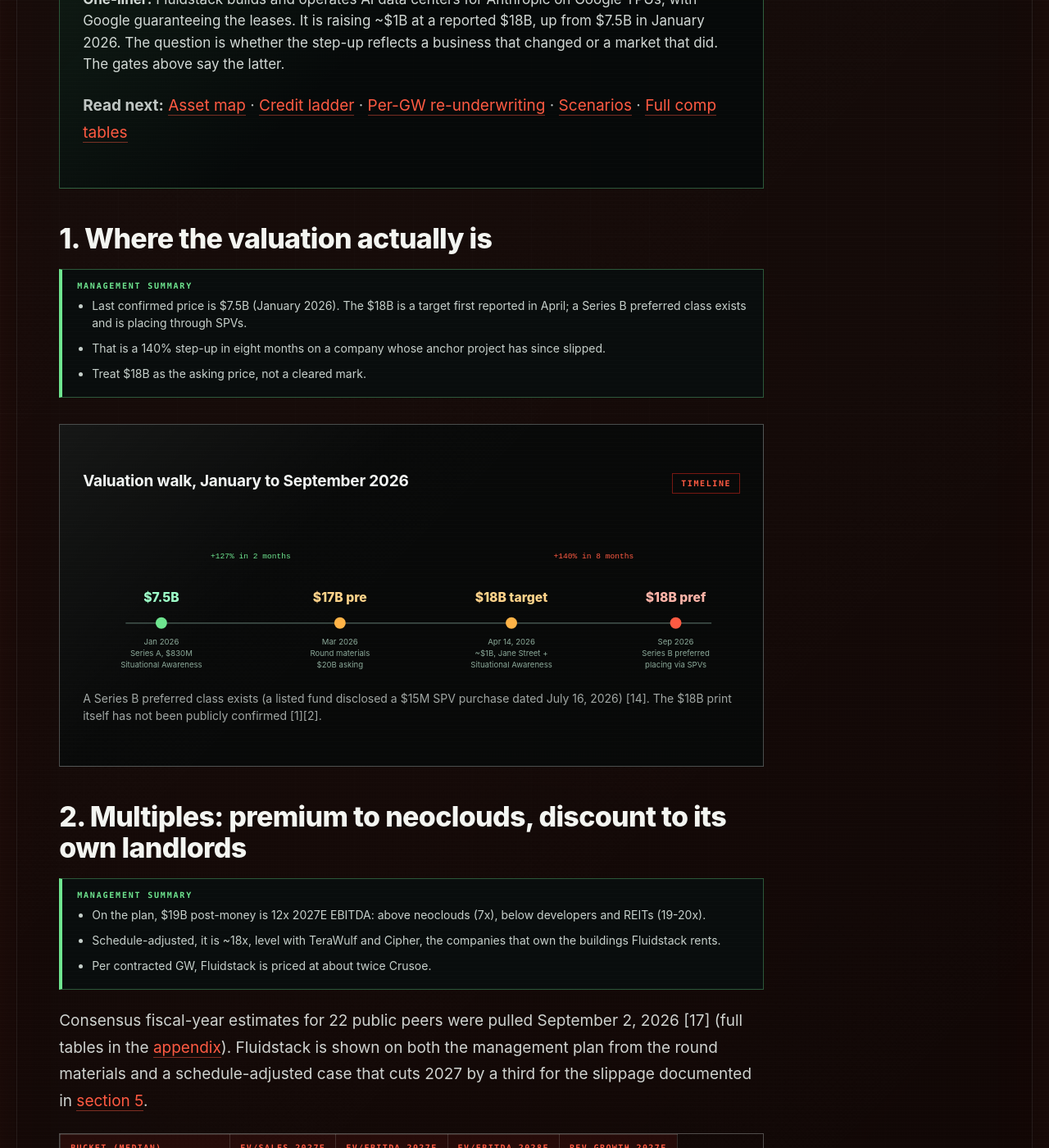
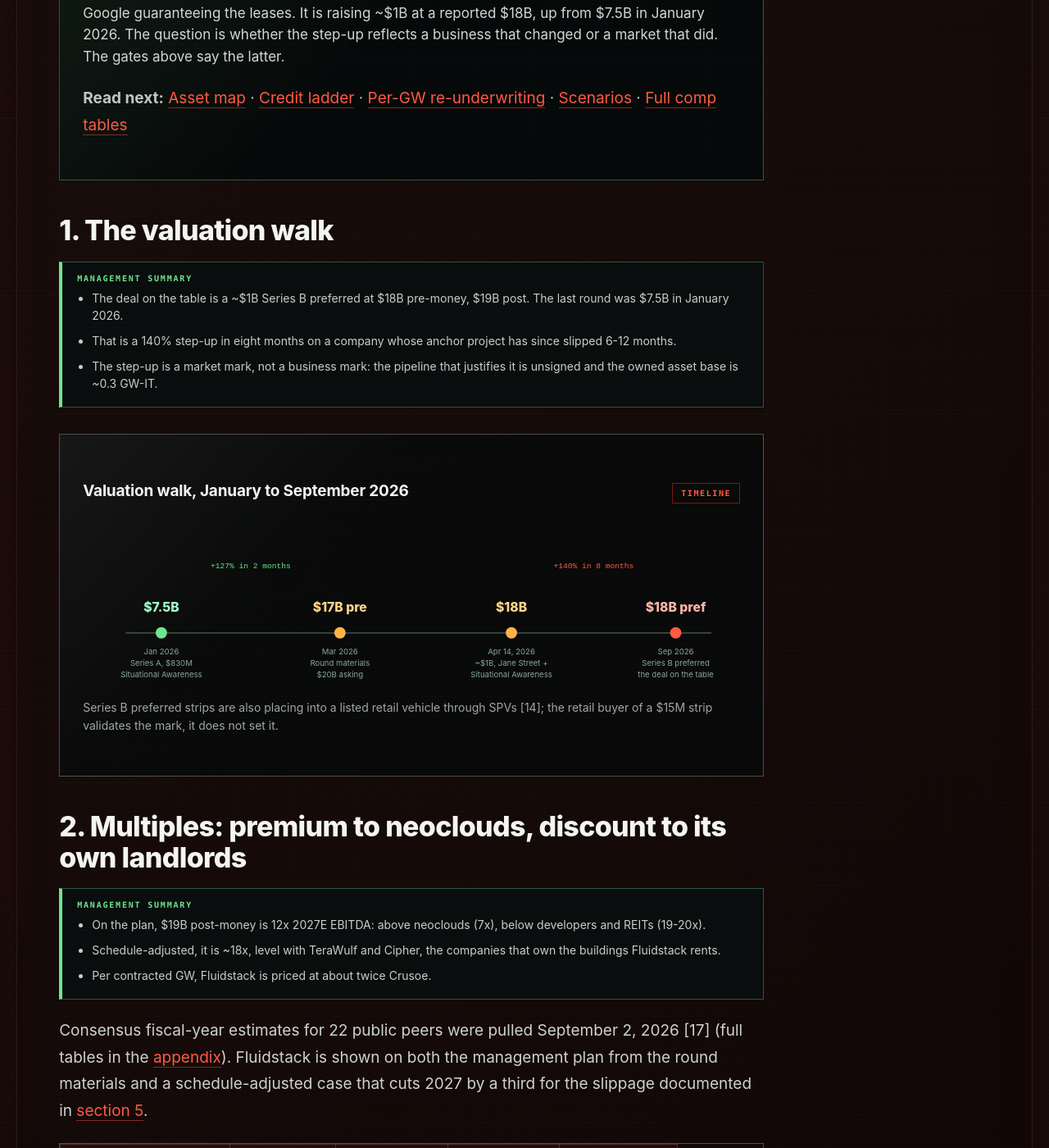
Before and after one commit to agtico/agtico.github.io, a Jekyll site: the page built from _posts/2026-09-02-fluidstack-series-b-18b-evaluation.md, in a window 1280 px wide and 1400 px high, scrolled down 2946 px. Shown: the whole window at 82% size. Built offline with Jekyll 4.4.1, drawn with Linux system fonts in a browser that asks for light colours; some of the changed text lies outside the part shown.

Commit message:
Fluidstack report: treat $18B as the live deal; remove process and revision references; single scorecard

```diff
--- a/_posts/2026-09-02-fluidstack-series-b-18b-evaluation.md
+++ b/_posts/2026-09-02-fluidstack-series-b-18b-evaluation.md
@@ -63,7 +63,7 @@
 ## The gates we applied
 
 <div class="pearl-primer-box">
-  <p><strong>Method:</strong> the memo below was run through the Kravis Protocol, a private-equity underwriting persona maintained in the Post Fiat Task Node prompt library, on two independent models. Each ran the six-gate Sequence and returned a verdict and a 100-point scorecard. Both returned PASS (25/100 and 30/100). The principle, what we tested, and the output for each gate follow; the sections after that hold the evidence.</p>
+  <p>Six gates, in Kravis order: downside first, then price and structure, people, the value-creation plan, the exit, and the walk-away test. A deal must pass all six. The principle, what we tested, and the result for each gate follow; the sections after that hold the evidence.</p>
 </div>
 
 <div class="pearl-source-grid">
@@ -100,14 +100,14 @@
 </div>
 
 <div class="fs-tablewrap"><table class="fs-table">
-<thead><tr><th>Kravis scorecard (100 points)</th><th>Weight</th><th>Run A</th><th>Run B</th><th>Why</th></tr></thead>
+<thead><tr><th>Scorecard (100 points)</th><th>Weight</th><th>Score</th><th>Why</th></tr></thead>
 <tbody>
-<tr><td>Downside resilience</td><td>30</td><td>8</td><td>10</td><td class="txt">Preference floor rests on parent value that project lenders, landlords, Google (by subrogation) and the GPU lender stand ahead of.</td></tr>
-<tr><td>Price and capital structure</td><td>25</td><td>6</td><td>6</td><td class="txt">64% above own fair value; 15-year fixed obligations against 5-year revenue; future senior rounds unrestricted.</td></tr>
-<tr><td>Value-creation control</td><td>20</td><td>2</td><td>7</td><td class="txt">Passenger seat; capital plan does not reconcile with ownership claims.</td></tr>
-<tr><td>Management and alignment</td><td>15</td><td>4</td><td>3</td><td class="txt">Not underwritten; retail SPVs setting the mark.</td></tr>
-<tr><td>Exit clarity</td><td>10</td><td>5</td><td>4</td><td class="txt">IPO-only at the upside values; no named strategic buyer; $4B+ of dilution before liquidity.</td></tr>
-<tr><td><strong>Total</strong></td><td><strong>100</strong></td><td><strong>25</strong></td><td><strong>30</strong></td><td class="txt"><strong>Below 60: pass.</strong></td></tr>
+<tr><td>Downside resilience</td><td>30</td><td>9</td><td class="txt">Preference floor rests on parent value that project lenders, landlords, Google (by subrogation) and the GPU lender stand ahead of.</td></tr>
+<tr><td>Price and capital structure</td><td>25</td><td>6</td><td class="txt">64% above own fair value; 15-year fixed obligations against 5-year revenue; future senior rounds unrestricted.</td></tr>
+<tr><td>Value-creation control</td><td>20</td><td>4</td><td class="txt">Passenger seat; capital plan does not reconcile with ownership claims.</td></tr>
+<tr><td>Management and alignment</td><td>15</td><td>4</td><td class="txt">Not underwritten; retail SPVs setting the mark.</td></tr>
+<tr><td>Exit clarity</td><td>10</td><td>4</td><td class="txt">IPO-only at the upside values; no named strategic buyer; $4B+ of dilution before liquidity.</td></tr>
+<tr><td><strong>Total</strong></td><td><strong>100</strong></td><td><strong>27</strong></td><td class="txt"><strong>Below 60: pass.</strong></td></tr>
 </tbody>
 </table></div>
 
@@ -140,14 +140,14 @@
   <p style="margin-top:12px"><strong>Read next:</strong> <a href="#3-what-fluidstack-operates-vs-what-it-owns">Asset map</a> · <a href="#4-the-credit-market-already-priced-this">Credit ladder</a> · <a href="#6-re-underwriting-the-per-gw-math">Per-GW re-underwriting</a> · <a href="#7-scenarios">Scenarios</a> · <a href="#appendix-expanded-public-comps">Full comp tables</a></p>
 </div>
 
-## 1. Where the valuation actually is
+## 1. The valuation walk
 
 <div class="fs-summary">
   <span class="fs-summary-label">Management summary</span>
   <ul>
-    <li>Last confirmed price is $7.5B (January 2026). The $18B is a target first reported in April; a Series B preferred class exists and is placing through SPVs.</li>
-    <li>That is a 140% step-up in eight months on a company whose anchor project has since slipped.</li>
-    <li>Treat $18B as the asking price, not a cleared mark.</li>
+    <li>The deal on the table is a ~$1B Series B preferred at $18B pre-money, $19B post. The last round was $7.5B in January 2026.</li>
+    <li>That is a 140% step-up in eight months on a company whose anchor project has since slipped 6-12 months.</li>
+    <li>The step-up is a market mark, not a business mark: the pipeline that justifies it is unsigned and the owned asset base is ~0.3 GW-IT.</li>
   </ul>
 </div>
 
@@ -156,7 +156,7 @@
     <h3>Valuation walk, January to September 2026</h3>
     <span class="tag">Timeline</span>
   </div>
-  <svg viewBox="0 0 920 230" role="img" aria-label="Fluidstack valuation timeline from $7.5B Series A to $18B target">
+  <svg viewBox="0 0 920 230" role="img" aria-label="Fluidstack valuation timeline from $7.5B Series A to the $18B Series B">
     <line x1="60" y1="150" x2="880" y2="150" stroke="#3a4a44" stroke-width="2"/>
     <g>
       <circle cx="110" cy="150" r="8" fill="#6ee58f"/>
@@ -174,7 +174,7 @@
     </g>
     <g>
       <circle cx="600" cy="150" r="8" fill="#ffb347"/>
-      <text x="600" y="120" fill="#ffd38a" text-anchor="middle" font-size="18" font-weight="800">$18B target</text>
+      <text x="600" y="120" fill="#ffd38a" text-anchor="middle" font-size="18" font-weight="800">$18B</text>
       <text x="600" y="180" fill="#8aa898" text-anchor="middle" font-size="11">Apr 14, 2026</text>
       <text x="600" y="196" fill="#8aa898" text-anchor="middle" font-size="11">~$1B, Jane Street +</text>
       <text x="600" y="212" fill="#8aa898" text-anchor="middle" font-size="11">Situational Awareness</text>
@@ -184,12 +184,12 @@
       <text x="830" y="120" fill="#ffb4a8" text-anchor="middle" font-size="18" font-weight="800">$18B pref</text>
       <text x="830" y="180" fill="#8aa898" text-anchor="middle" font-size="11">Sep 2026</text>
       <text x="830" y="196" fill="#8aa898" text-anchor="middle" font-size="11">Series B preferred</text>
-      <text x="830" y="212" fill="#8aa898" text-anchor="middle" font-size="11">placing via SPVs</text>
+      <text x="830" y="212" fill="#8aa898" text-anchor="middle" font-size="11">the deal on the table</text>
     </g>
     <text x="235" y="60" fill="#6ee58f" text-anchor="middle" font-family="monospace" font-size="11">+127% in 2 months</text>
     <text x="715" y="60" fill="#ff5a42" text-anchor="middle" font-family="monospace" font-size="11">+140% in 8 months</text>
   </svg>
-  <p class="pearl-figure-caption">A Series B preferred class exists (a listed fund disclosed a $15M SPV purchase dated July 16, 2026) [14]. The $18B print itself has not been publicly confirmed [1][2].</p>
+  <p class="pearl-figure-caption">Series B preferred strips are also placing into a listed retail vehicle through SPVs [14]; the retail buyer of a $15M strip validates the mark, it does not set it.</p>
 </div>
 
 ## 2. Multiples: premium to neoclouds, discount to its own landlords
@@ -569,7 +569,7 @@
   <ul>
     <li>With project debt netted consistently, an 8x exit multiple and ~25% dilution, the probability-weighted return on a senior 1x preferred at $19B post is ~0.8x; on common ~0.6x.</li>
     <li>The same cases at $12B post-money return ~1.3x on the preferred: a marginal venture outcome with the downside partly protected, which is why the file reopens there rather than closes.</li>
-    <li>The earlier draft of this memo showed 2.3x. The difference is one error: capitalizing project NOI at 10x without subtracting the project debt behind it.</li>
+    <li>Capitalizing project NOI at a headline multiple without subtracting the project debt behind it is the single adjustment that separates a 2x-plus story from these numbers.</li>
   </ul>
 </div>
 
```
